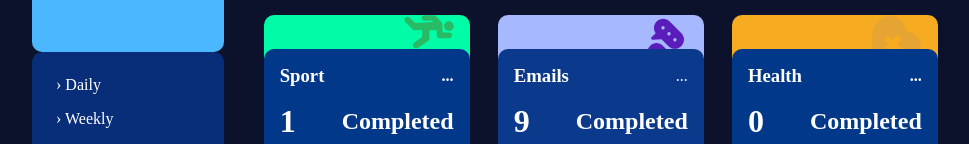
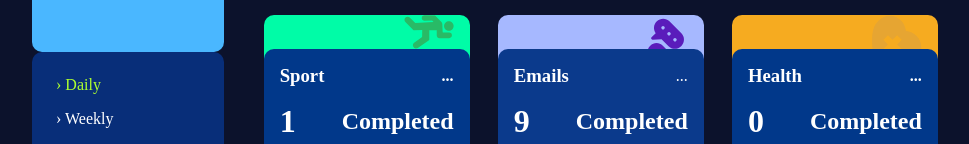
Before and after one commit to vawkei/milad-faghihi-frontend-interview-challenge, a React (Vite) app: page / in a window 1280 px wide. Shown: the part 348-492 px from the top of the page, without its empty margins (160-1129 px from the left). Built offline with nearby package versions, Linux system fonts and the light colour scheme.

Commit message:
whew! finally got t

```diff
--- a/src/components/dashboards/emails-timeframe/EmailsTimeframe.jsx
+++ b/src/components/dashboards/emails-timeframe/EmailsTimeframe.jsx
@@ -6,20 +6,22 @@ import Card from "../../ui/card/Card";
 const EmailsTimeFrames = (props) => {
   // const emailTimeFramesArray = emailTimeFrames;
   // console.log(emailTimeFramesArray);
+
   console.log(props.data);
-  const emailsTimeFramesArray = Array.isArray(props.data) ? props.data : [props.data]
+  const emailsTimeFramesArray = Array.isArray(props.data)
+    ? props.data
+    : [props.data];
   console.log(emailsTimeFramesArray);
 
   return (
     <div className={classes["timeFrame-container"]}>
       <Card className={classes["top-card"]}>
-        <img src={props.emailsImage} alt="" />
+        <img src={props.emailsImage} alt={props.emailsImage} />
         <Card className={classes["main-card"]}>
           {emailsTimeFramesArray.map((jtf) => {
             return (
               <div key={jtf.title} className={classes["frame"]}>
                 <ul>
-
                   <li className={classes["first-row"]}>
                     <h3>
                       {jtf.title.charAt(0).toUpperCase() + jtf.title.slice(1)}
@@ -28,9 +30,12 @@ const EmailsTimeFrames = (props) => {
                   </li>
 
                   <li className={classes["second-row"]}>
-                    <span><h1>{jtf.current}</h1></span>
-                    <span><h2>Completed</h2></span>
-
+                    <span>
+                      <h1>{jtf.current}</h1>
+                    </span>
+                    <span>
+                      <h2>Completed</h2>
+                    </span>
                   </li>
 
                   <div className={classes["third-row"]}>
--- a/src/components/dashboards/fun-timeframe/FunTimeframe.jsx
+++ b/src/components/dashboards/fun-timeframe/FunTimeframe.jsx
@@ -16,7 +16,7 @@ const FunTimeFrame = (props) => {
   return (
     <div className={classes["timeFrame-container"]}>
       <Card className={classes["top-card"]}>
-        <img src={props.funImage} alt="" />
+        <img src={props.funImage} alt={props.funImage} />
         <Card className={classes["main-card"]}>
           {funTimeFramesArray.map((jtf) => {
             return (
--- a/src/components/dashboards/health-timeframe/HealthTimeframe.jsx
+++ b/src/components/dashboards/health-timeframe/HealthTimeframe.jsx
@@ -13,7 +13,7 @@ const HealthTimeFrames = (props) => {
   return (
     <div className={classes["timeFrame-container"]}>
       <Card className={classes["top-card"]}>
-        <img src={props.healthImage} alt="" />
+        <img src={props.healthImage} alt={props.healthImage} />
         <Card className={classes["main-card"]}>
           {healthTimeFramesArray.map((jtf) => {
             return (
--- a/src/components/dashboards/job-timeframe/JobTimeframe.jsx
+++ b/src/components/dashboards/job-timeframe/JobTimeframe.jsx
@@ -16,7 +16,7 @@ const JobTimeFrame = (props) => {
   return (
     <div className={classes["timeFrame-container"]}>
       <Card className={classes["top-card"]}>
-        <img src={props.jobImage} alt="" />
+        <img src={props.jobImage} alt={props.jobImage} />
         <Card className={classes["main-card"]}>
           {jobTimeFramesArray.map((jtf,index) => {
             return (
--- a/src/components/dashboards/learning-timeframe/LearningTimeframe.jsx
+++ b/src/components/dashboards/learning-timeframe/LearningTimeframe.jsx
@@ -15,7 +15,7 @@ const LearningTimeFrame = (props) => {
   return (
     <div className={classes["timeFrame-container"]}>
       <Card className={classes["top-card"]}>
-        <img src={props.learningImage} alt="" />
+        <img src={props.learningImage} alt={props.learningImage} />
         <Card className={classes["main-card"]}>
           {learningFramesArray.map((jtf) => {
             return (
--- a/src/components/dashboards/main-dashboard/MainDashboard.jsx
+++ b/src/components/dashboards/main-dashboard/MainDashboard.jsx
@@ -19,8 +19,9 @@ import { useState } from "react";
 
 const MainDashboard = () => {
   const [selectedTimeframe, setSelectedTimeframe] = useState("daily");
+  console.log(selectedTimeframe)
   const newOccasion = occasions[0];
-  console.log(newOccasion);
+  // console.log(newOccasion);
 
   const timeframeChangeHandler = (occasion) => {
     setSelectedTimeframe(occasion);
@@ -35,14 +36,17 @@ const MainDashboard = () => {
   };
 
   const filteredData = getFilteredData();
-  console.log(filteredData);
+  console.log(filteredData); //MainDashboard.jsx:38 (6) [{…}, {…}, {…}, {…}, {…}, {…}]
+
 
   return (
     <div className={classes["parent-container"]}>
       <div className={classes["lefthand-card"]}>
         <User
-          filteredData={filteredData}
           timeframeChangeHandler={timeframeChangeHandler}
+          selectedTimeframe={selectedTimeframe}
+          newOccasion={newOccasion}
+
         />
       </div>
 
--- a/src/components/dashboards/sport-timeframe/SportTimeframe.jsx
+++ b/src/components/dashboards/sport-timeframe/SportTimeframe.jsx
@@ -6,6 +6,7 @@ import Card from "../../ui/card/Card";
 const SportTimeFrames = (props) => {
   // const sportTimeFramesArray = sportTimeFrames;
   // console.log(sportTimeFramesArray);
+
   console.log(props.data);
   const sportTimeFramesArray = Array.isArray(props.data) ? props.data : [props.data]
   console.log(sportTimeFramesArray);
@@ -14,7 +15,7 @@ const SportTimeFrames = (props) => {
   return (
     <div className={classes["timeFrame-container"]}>
       <Card className={classes["top-card"]}>
-        <img src={props.sportImage} alt="" />
+        <img src={props.sportImage} alt={props.sportImage} />
         <Card className={classes["main-card"]}>
           {sportTimeFramesArray.map((jtf) => {
             return (
--- a/src/components/dashboards/user/User.jsx
+++ b/src/components/dashboards/user/User.jsx
@@ -2,17 +2,16 @@ import classes from "./User.module.scss";
 // import classes from "./User.module.css";
 import Card from "../../ui/card/Card";
 import avatarImage from "../../../assets/images/avatar.png";
-import { occasions } from "../../home/TimeFrames";
-import { useState } from "react";
 
 const User = (props) => {
-  const [selectedTimeframe, setSelectedTimeframe] = useState("daily");
-  const newOccasion = occasions[0];
-  console.log(newOccasion);
+  const newOccasion = props.newOccasion;
+  console.log(newOccasion); //resuly of console.log: ['daily', 'weekly', 'monthly']
+  const lisa = props.selectedTimeframe;
+  console.log(lisa);
 
   const handleClick = (occasion) => {
-    setSelectedTimeframe(occasion);
     props.timeframeChangeHandler(occasion);
+    console.log(lisa);
   };
 
   return (
@@ -31,15 +30,17 @@ const User = (props) => {
       </Card>
       <Card className={classes["main-card"]}>
         <ul>
-          {newOccasion.map((occasion) => {
+          {newOccasion.map((occasion, index) => {
             return (
               <li
-                key={occasion}
-                onClick={() => handleClick(occasion)}
+                key={index}
+                type="button"
                 className={
-                  `${selectedTimeframe}` === occasion ? `${classes.active}` : ""
-                }>
-               <span>&#8250;</span> {occasion.charAt(0).toUpperCase() + occasion.slice(1)}
+                  props.selectedTimeframe === occasion ? classes.active : ""
+                }
+                onClick={() => handleClick(occasion)}>
+                <span>&#8250;</span>{" "}
+                {occasion.charAt(0).toUpperCase() + occasion.slice(1)}
               </li>
             );
           })}
--- a/src/components/dashboards/user/User.module.css
+++ b/src/components/dashboards/user/User.module.css
@@ -47,6 +47,9 @@
   color: white;
   margin: 0;
 }
+ li.active{
+  color: red;
+}
 
 /* .active{ couldnt get this to work without react-router-dom Navs, need more time for it.
   color: red;
--- a/src/components/dashboards/user/User.module.scss
+++ b/src/components/dashboards/user/User.module.scss
@@ -55,6 +55,9 @@
         margin-top: 2rem;
       }
     }
+    li.active{
+      color: greenyellow;
+    }
     li span{
       @media screen and (max-width:940px){
         display: none;
@@ -93,7 +96,5 @@
       color: white;
       margin: 0;
     }
-    .active{
-      color: red;
-    }
+
   }
```
